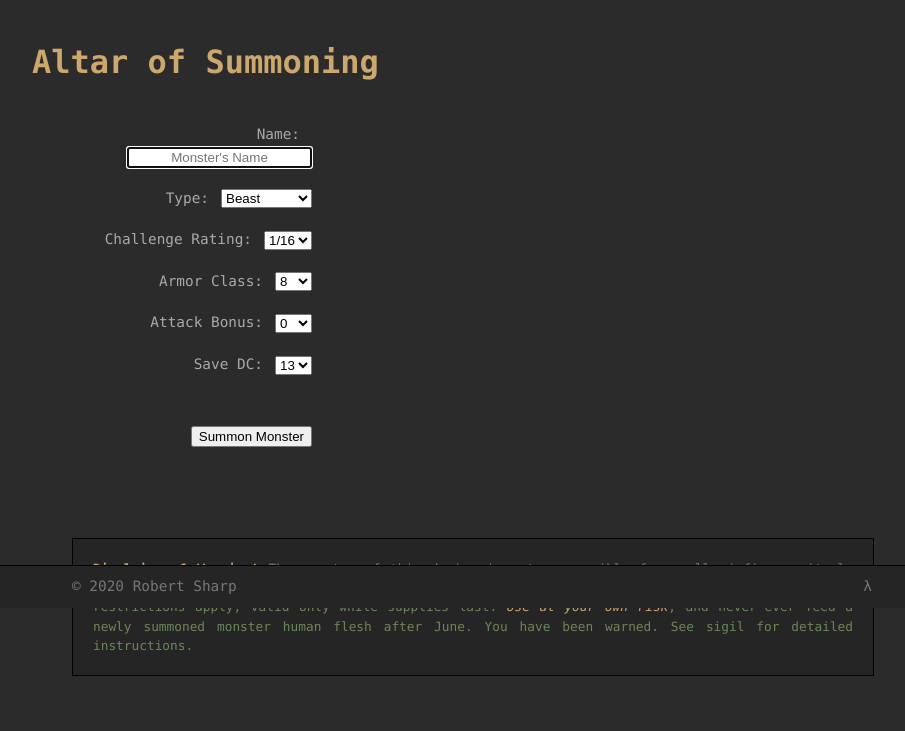
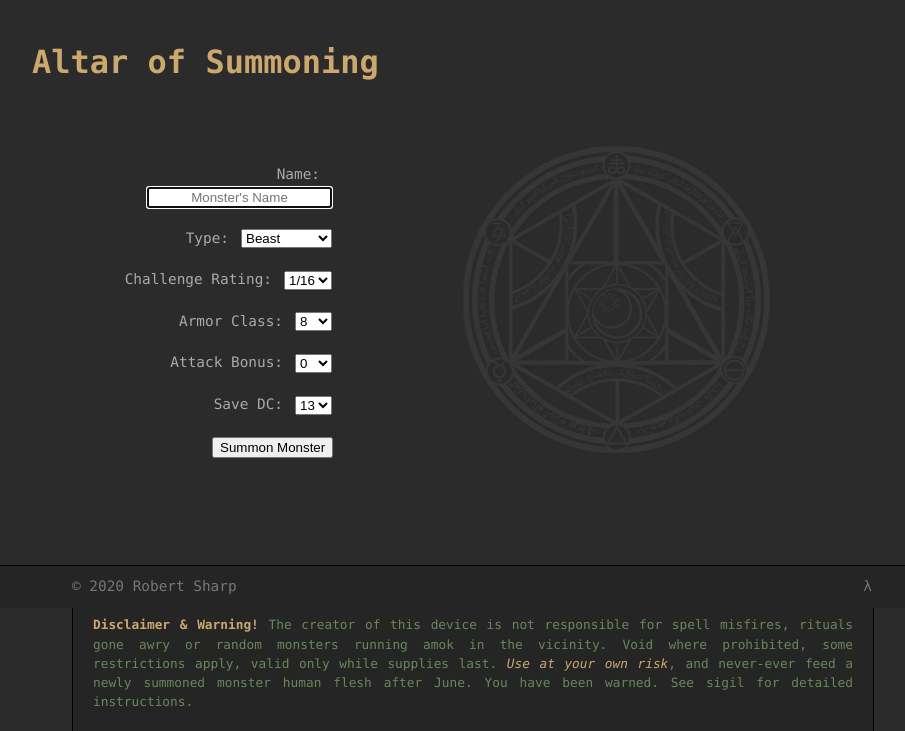
Before and after one commit to BrokenShell/MonsterFactoryFlask, a Flask app: template templates/factory.html in a window 1280 px wide. Shown: the part 192-923 px from the top of the page, without its empty margins (28-933 px from the left). Before the commit the page ends 868 px from the top, so only its background shows below. Run offline with Flask 2, Linux system fonts and the light colour scheme; the template is opened without the code that fills it: most values are stand-ins (such as "Sample title", 1, 10 or a date in 2020).

Commit message:
adds summoning circle graphic

```diff
--- a/static/css/form.css
+++ b/static/css/form.css
@@ -1,5 +1,10 @@
 #form {
-    width: 340px;
+    width: 860px;
+    padding: 20px;
+    height: 310px;
+    background-image: url(/static/images/circle.png);
+    background-repeat: no-repeat;
+    background-position: right;
 }
 #form p {
     max-width: 240px;
@@ -14,8 +19,7 @@
     text-align: center;
 }
 #form button {
-    float: right;
-    margin: 30px 0px;
+    margin: 0px 220px;
 }
 
 table {
```
Also changed, not shown: static/images/circle.png (added).
